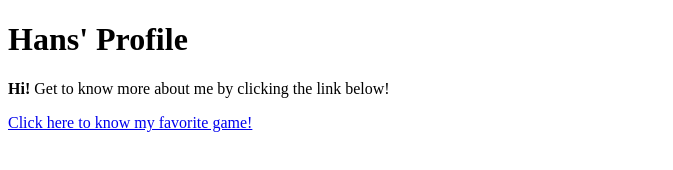
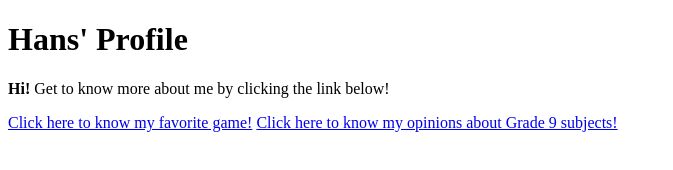
Before and after one commit to LowkeyAdmirerforH/Potassium-Lab3-Lapasaran, a plain HTML site: page index.html in a window 1280 px wide. Shown: the whole page, without its empty margins (0-673 px from the left). Drawn offline with Linux system fonts and the light colour scheme.

Commit message:
Update index.html

```diff
--- a/index.html
+++ b/index.html
@@ -12,6 +12,7 @@
 		<p><strong> Hi!</strong> Get to know more about me by clicking the link below! </p>
 
 		<a href="games.html">Click here to know my favorite game!</a>
+		<a href="subjects.html">Click here to know my opinions about Grade 9 subjects!</a>
 
 	</body>
 </html>
```
